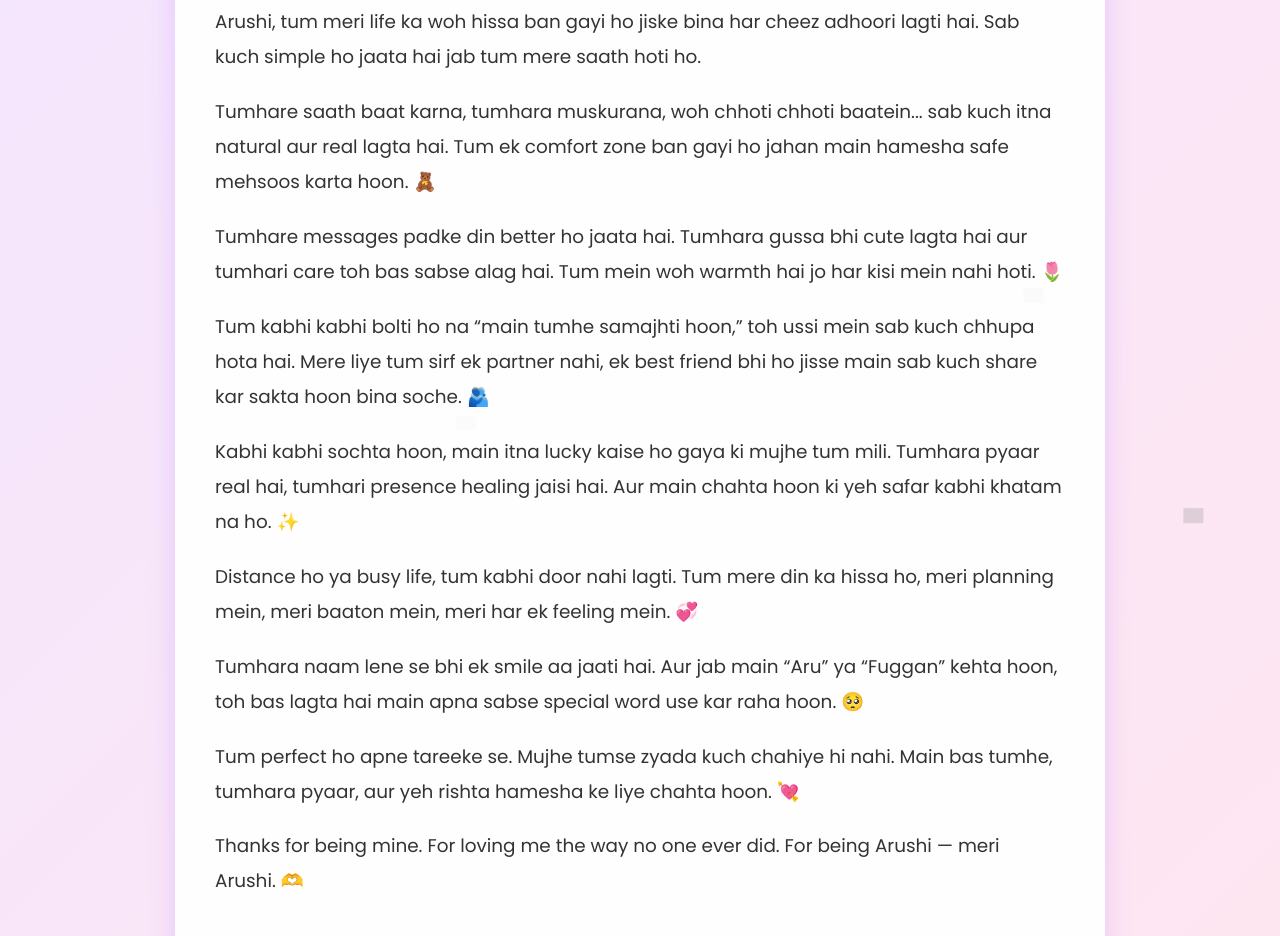
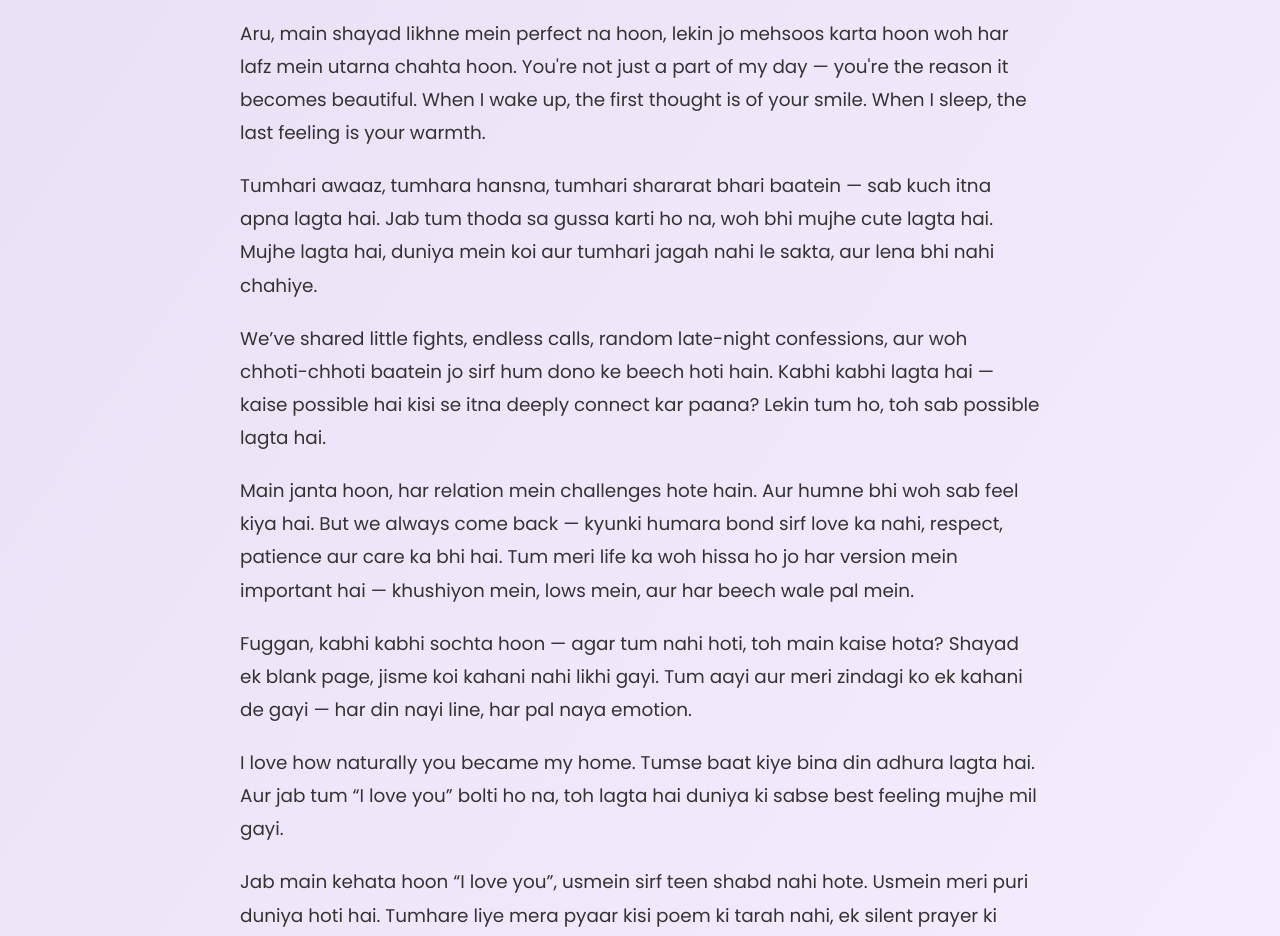
Before and after one commit to kunaal-crypt/Akshayyss-speciall-dayy, a plain HTML site: page index.html in a window 1280 px wide. Shown: the part 303-1239 px from the top of the page. Drawn offline with Linux system fonts and the light colour scheme; grey boxes are pictures that could not be loaded.

Commit message:
Update index.html

```diff
--- a/index.html
+++ b/index.html
@@ -2,121 +2,127 @@
 <html lang="en">
 <head>
   <meta charset="UTF-8" />
-  <meta name="viewport" content="width=device-width, initial-scale=1.0" />
-  <title>To My Arushi - My Fuggan 💌</title>
-  <link href="https://fonts.googleapis.com/css2?family=Great+Vibes&family=Parisienne&family=Poppins:wght@300;400;600&display=swap" rel="stylesheet">
+  <meta name="viewport" content="width=device-width, initial-scale=1.0"/>
+  <title>My Love for You, Fuggan</title>
+  <link href="https://fonts.googleapis.com/css2?family=Parisienne&family=Poppins:wght@300;400;600&display=swap" rel="stylesheet">
   <style>
     body {
       margin: 0;
       padding: 0;
-      background: linear-gradient(135deg, #f3e6ff, #ffe6f0);
+      background: linear-gradient(to bottom right, #e9dff5, #f7f0ff);
       font-family: 'Poppins', sans-serif;
+      color: #333;
       overflow-x: hidden;
     }
-
+    .container {
+      max-width: 800px;
+      margin: auto;
+      padding: 40px 20px;
+      position: relative;
+    }
+    h1 {
+      font-family: 'Parisienne', cursive;
+      font-size: 3em;
+      text-align: center;
+      color: #c44ec4;
+      margin-bottom: 30px;
+    }
+    p {
+      font-size: 1.15em;
+      line-height: 1.8;
+      margin-bottom: 20px;
+    }
+    .hearts {
+      position: fixed;
+      top: 0;
+      left: 0;
+      width: 100%;
+      height: 100%;
+      pointer-events: none;
+      overflow: hidden;
+      z-index: 0;
+    }
     .heart {
-      position: fixed;
+      position: absolute;
       width: 20px;
       height: 20px;
-      background: url('https://i.imgur.com/QpYzD4y.png') no-repeat center center / contain;
-      animation: float 10s infinite ease-in-out;
-      z-index: 0;
-      opacity: 0.5;
+      background: red;
+      transform: rotate(45deg);
+      animation: float 6s linear infinite;
     }
-
+    .heart::before,
+    .heart::after {
+      content: "";
+      position: absolute;
+      width: 20px;
+      height: 20px;
+      background: red;
+      border-radius: 50%;
+    }
+    .heart::before {
+      top: -10px;
+      left: 0;
+    }
+    .heart::after {
+      left: -10px;
+      top: 0;
+    }
     @keyframes float {
       0% {
-        transform: translateY(100vh) translateX(0);
-        opacity: 0;
-      }
-      50% {
+        transform: translateY(0) rotate(45deg);
         opacity: 1;
       }
       100% {
-        transform: translateY(-10vh) translateX(30vw);
+        transform: translateY(-100vh) rotate(45deg);
         opacity: 0;
       }
-    }
-
-    .container {
-      max-width: 850px;
-      margin: 80px auto;
-      background-color: rgba(255, 255, 255, 0.95);
-      padding: 40px;
-      border-radius: 25px;
-      box-shadow: 0 0 25px rgba(200, 150, 255, 0.4);
-      position: relative;
-      z-index: 1;
-    }
-
-    h1 {
-      font-family: 'Great Vibes', cursive;
-      font-size: 3.5em;
-      text-align: center;
-      color: #a64ca6;
-      margin-bottom: 10px;
-    }
-
-    h2 {
-      font-family: 'Parisienne', cursive;
-      font-size: 2em;
-      text-align: center;
-      margin-top: 0;
-      color: #ff80b3;
-    }
-
-    p {
-      font-size: 1.15em;
-      line-height: 1.9;
-      color: #333;
-      margin-bottom: 20px;
-    }
-
-    .signature {
-      text-align: right;
-      font-family: 'Great Vibes', cursive;
-      font-size: 2em;
-      color: #cc66ff;
-      margin-top: 40px;
-    }
-
-    .emoji {
-      font-size: 1.3em;
     }
   </style>
 </head>
 <body>
-
-  <!-- Floating hearts -->
-  <div class="heart" style="left: 10%; animation-delay: 0s;"></div>
-  <div class="heart" style="left: 30%; animation-delay: 2s;"></div>
-  <div class="heart" style="left: 50%; animation-delay: 4s;"></div>
-  <div class="heart" style="left: 70%; animation-delay: 1s;"></div>
-  <div class="heart" style="left: 90%; animation-delay: 3s;"></div>
+  <div class="hearts">
+    <!-- Random floating hearts -->
+    <script>
+      for (let i = 0; i < 50; i++) {
+        const heart = document.createElement('div');
+        heart.className = 'heart';
+        heart.style.left = `${Math.random() * 100}%`;
+        heart.style.animationDuration = `${4 + Math.random() * 3}s`;
+        heart.style.opacity = Math.random();
+        document.querySelector('.hearts').appendChild(heart);
+      }
+    </script>
+  </div>
 
   <div class="container">
-    <h1>To My Arushi</h1>
-    <h2>My sweet Fuggan 🫶💜</h2>
+    <h1>My Love for You, Aru</h1>
 
-    <p>Arushi, tum meri life ka woh hissa ban gayi ho jiske bina har cheez adhoori lagti hai. Sab kuch simple ho jaata hai jab tum mere saath hoti ho.</p>
+    <p>From the very first moment we started talking, I knew there was something different about you, something pure, something real. Tumhari baaton mein ek aisi khushi thi jo dil ko chhoo jaati thi, aur aaj bhi har baar tumse baat karta hoon, dil wahi sukoon mehsoos karta hai.</p>
 
-    <p>Tumhare saath baat karna, tumhara muskurana, woh chhoti chhoti baatein... sab kuch itna natural aur real lagta hai. Tum ek comfort zone ban gayi ho jahan main hamesha safe mehsoos karta hoon. 🧸</p>
+    <p>Aru, main shayad likhne mein perfect na hoon, lekin jo mehsoos karta hoon woh har lafz mein utarna chahta hoon. You're not just a part of my day — you're the reason it becomes beautiful. When I wake up, the first thought is of your smile. When I sleep, the last feeling is your warmth.</p>
 
-    <p>Tumhare messages padke din better ho jaata hai. Tumhara gussa bhi cute lagta hai aur tumhari care toh bas sabse alag hai. Tum mein woh warmth hai jo har kisi mein nahi hoti. 🌷</p>
+    <p>Tumhari awaaz, tumhara hansna, tumhari shararat bhari baatein — sab kuch itna apna lagta hai. Jab tum thoda sa gussa karti ho na, woh bhi mujhe cute lagta hai. Mujhe lagta hai, duniya mein koi aur tumhari jagah nahi le sakta, aur lena bhi nahi chahiye.</p>
 
-    <p>Tum kabhi kabhi bolti ho na “main tumhe samajhti hoon,” toh ussi mein sab kuch chhupa hota hai. Mere liye tum sirf ek partner nahi, ek best friend bhi ho jisse main sab kuch share kar sakta hoon bina soche. 🫂</p>
+    <p>We’ve shared little fights, endless calls, random late-night confessions, aur woh chhoti-chhoti baatein jo sirf hum dono ke beech hoti hain. Kabhi kabhi lagta hai — kaise possible hai kisi se itna deeply connect kar paana? Lekin tum ho, toh sab possible lagta hai.</p>
 
-    <p>Kabhi kabhi sochta hoon, main itna lucky kaise ho gaya ki mujhe tum mili. Tumhara pyaar real hai, tumhari presence healing jaisi hai. Aur main chahta hoon ki yeh safar kabhi khatam na ho. ✨</p>
+    <p>Main janta hoon, har relation mein challenges hote hain. Aur humne bhi woh sab feel kiya hai. But we always come back — kyunki humara bond sirf love ka nahi, respect, patience aur care ka bhi hai. Tum meri life ka woh hissa ho jo har version mein important hai — khushiyon mein, lows mein, aur har beech wale pal mein.</p>
 
-    <p>Distance ho ya busy life, tum kabhi door nahi lagti. Tum mere din ka hissa ho, meri planning mein, meri baaton mein, meri har ek feeling mein. 💞</p>
+    <p>Fuggan, kabhi kabhi sochta hoon — agar tum nahi hoti, toh main kaise hota? Shayad ek blank page, jisme koi kahani nahi likhi gayi. Tum aayi aur meri zindagi ko ek kahani de gayi — har din nayi line, har pal naya emotion.</p>
 
-    <p>Tumhara naam lene se bhi ek smile aa jaati hai. Aur jab main “Aru” ya “Fuggan” kehta hoon, toh bas lagta hai main apna sabse special word use kar raha hoon. 🥺</p>
+    <p>I love how naturally you became my home. Tumse baat kiye bina din adhura lagta hai. Aur jab tum “I love you” bolti ho na, toh lagta hai duniya ki sabse best feeling mujhe mil gayi.</p>
 
-    <p>Tum perfect ho apne tareeke se. Mujhe tumse zyada kuch chahiye hi nahi. Main bas tumhe, tumhara pyaar, aur yeh rishta hamesha ke liye chahta hoon. 💘</p>
+    <p>Jab main kehata hoon “I love you”, usmein sirf teen shabd nahi hote. Usmein meri puri duniya hoti hai. Tumhare liye mera pyaar kisi poem ki tarah nahi, ek silent prayer ki tarah hai — har roz, har waqt, tumhare saath ke liye.</p>
 
-    <p>Thanks for being mine. For loving me the way no one ever did. For being Arushi — meri Arushi. 🫶</p>
+    <p>Main tumse perfect love story ka wada nahi karta. But main yeh zaroor kehta hoon — jitna ho sake, main tumhare saath rahunga. Tumhara support banunga, tumhari khushi mein khud ki khushi dhoondhunga.</p>
 
-    <div class="signature">Hamesha tumhara... 💖</div>
+    <p>Let's keep walking together, Aru — bina kisi fear ke, bina kisi pressure ke, sirf pyaar aur trust ke saath. Chahe jitne bhi ups and downs aayein, main tumhara haath nahi chhodunga.</p>
+
+    <p>Tum ho meri zindagi ki sabse khoobsurat feeling. Tumhari aankhon mein jo sapne hain, main unhe sach karna chahta hoon. Tumhare saath har subah, har shaam, ek nayi kahani likhni hai.</p>
+
+    <p>Bas itna hi kehna chahta hoon — I’m proud to be yours. I’m blessed that you’re mine. Aur har din tumse aur zyada pyaar hota ja raha hai.</p>
+
+    <p>Love you forever,</p>
+    <p><strong>Kunal ❤️</strong></p>
   </div>
 </body>
 </html>
```
